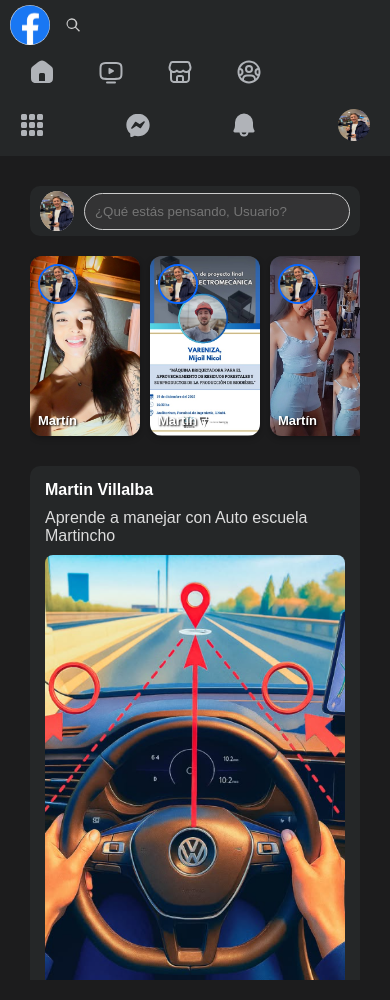
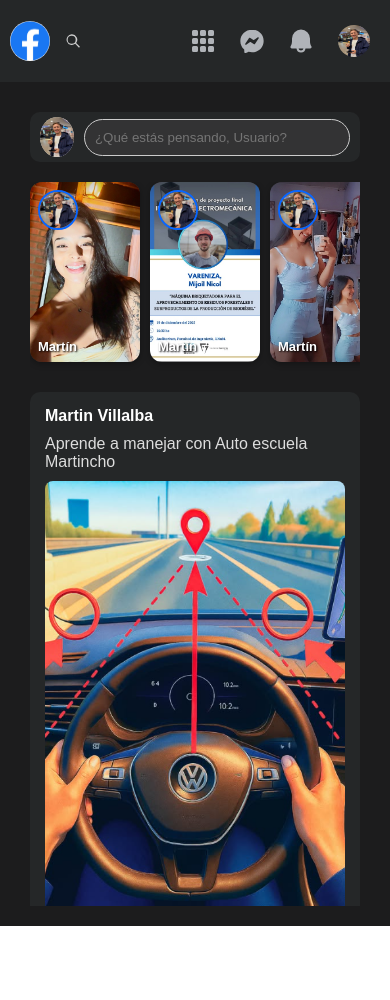
Before and after one commit to Martin2197/Maquetacion-Facebook, a plain HTML site: page Frontend/index.html in a window 390 px wide. After the commit the page ends 926 px from the top, so only its background shows below. Drawn offline with Linux system fonts and the light colour scheme; no server answers.

Commit message:
Responsive

```diff
--- a/Frontend/CSS/styles.css
+++ b/Frontend/CSS/styles.css
@@ -156,3 +156,34 @@
     justify-content: space-between;
   }
 }
+
+@media (max-width: 768px) {
+  .navCenter {
+    display: none !important;
+  }
+}
+
+
+@media (max-width: 768px) {
+  .navBar {
+    flex-direction: row;
+    justify-content: space-between;
+    align-items: center;
+    padding: 10px;
+  }
+
+  .navLeft, .navRight {
+    display: flex;
+    align-items: center;
+    gap: 10px;
+  }
+
+  .navLeft {
+    flex: 1;
+  }
+
+  .navRight {
+    flex: 1;
+    justify-content: flex-end;
+  }
+}
```
